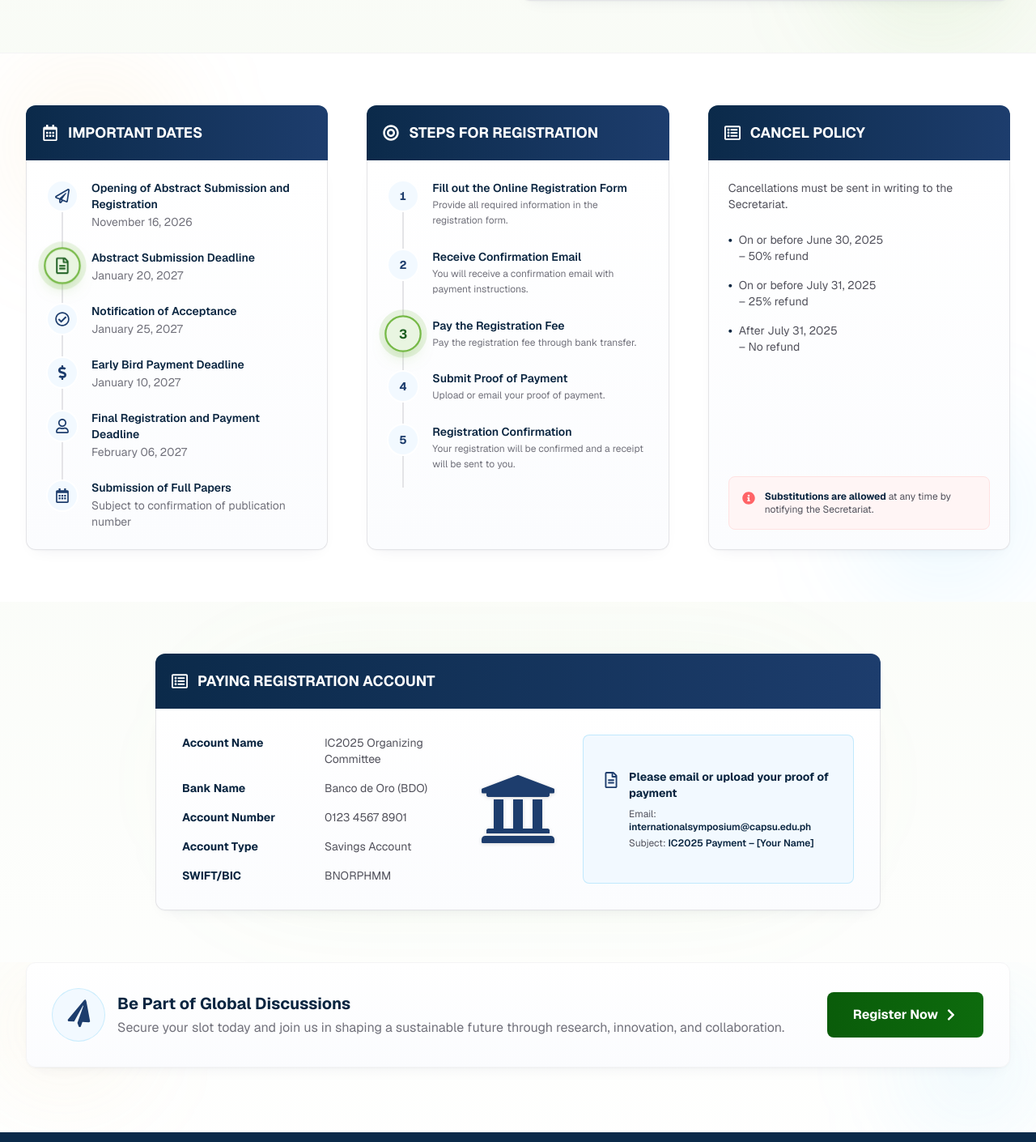
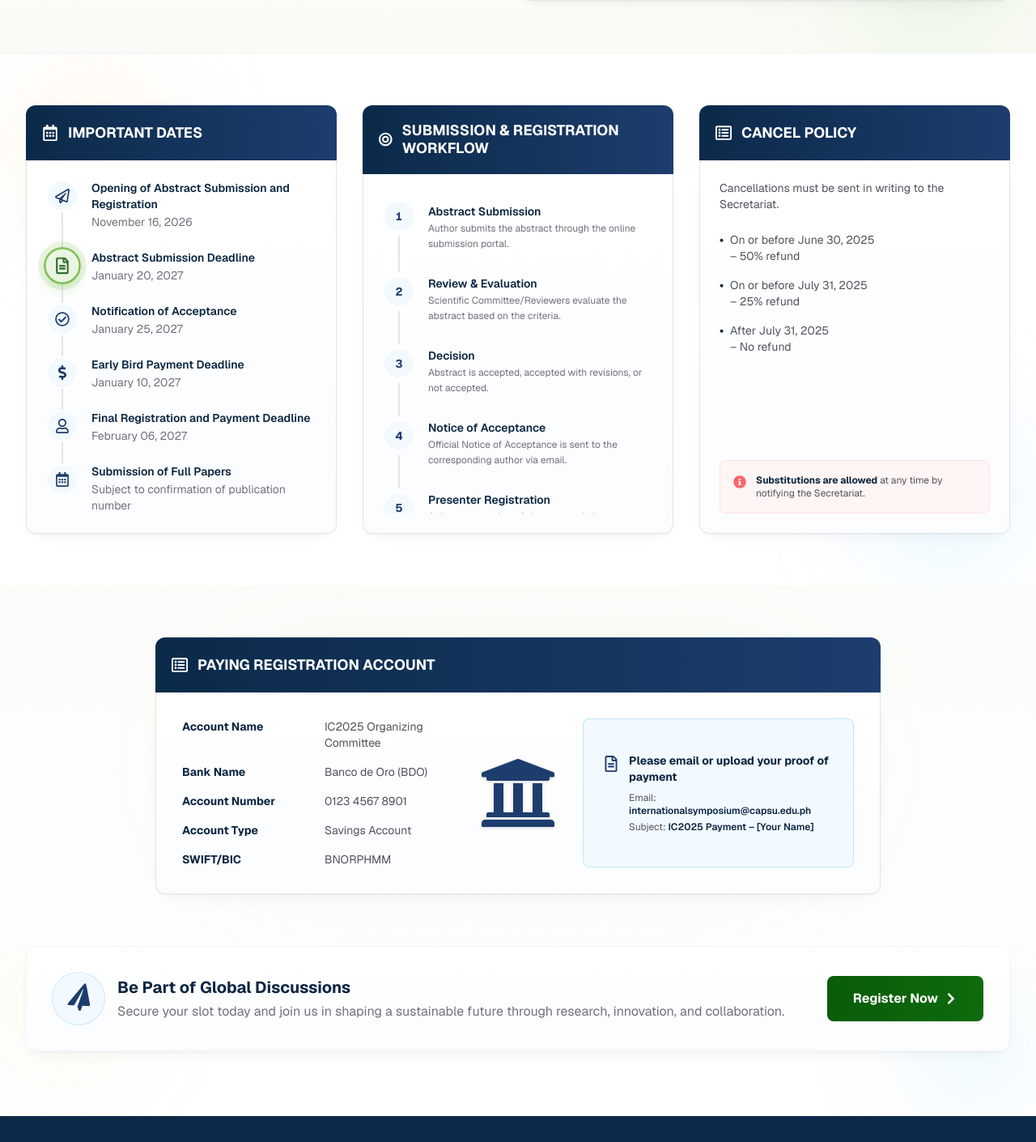
Before and after one commit to miclearnstocode/international_coloqium, a Next.js app: page /registration in a window 1280 px wide. Shown: the part 1060-2470 px from the top of the page at 81% size. Built offline with nearby package versions, Linux system fonts and the light colour scheme; no server answers; grey boxes are pictures that could not be loaded.

Commit message:
fix the submission & registration workflow

```diff
--- a/app/registration/page.tsx
+++ b/app/registration/page.tsx
@@ -6,9 +6,11 @@ import Link from "next/link";
 import { useState, useEffect, useRef } from "react";
 import {
   FaRegListAlt, FaUsers, FaGlobeAsia, FaUserTie, FaUserGraduate, FaUserCircle,
-  FaRegCalendarAlt, FaInfoCircle, FaDollarSign, FaRegUser, FaMobileAlt,
-  FaRegPaperPlane, FaBullseye, FaUniversity, FaRegFileAlt, FaChevronRight,
-  FaRegCheckCircle, FaPaperPlane
+  FaRegCalendarAlt, FaInfoCircle, FaDollarSign, FaRegUser,
+  FaRegPaperPlane, FaUniversity, FaRegFileAlt, FaChevronRight,
+  FaRegCheckCircle, FaPaperPlane, FaLaptop, FaSearch, FaEnvelopeOpenText,
+  FaEnvelope, FaUserCheck, FaTimesCircle, FaCreditCard, FaCheckDouble,
+  FaUsersCog, FaClipboardList, FaBullseye,
 } from "react-icons/fa";
 
 //  Reusable scroll-reveal hook
@@ -129,12 +131,16 @@ export default function RegistrationPage() {
     { icon: <FaRegCalendarAlt />, title: "Submission of Full Papers", date: "Subject to confirmation of publication number" },
   ];
 
-  const steps = [
-    { icon: <FaRegFileAlt />, title: "Fill out the Online Registration Form", desc: "Provide all required information in the registration form." },
-    { icon: <FaRegPaperPlane />, title: "Receive Confirmation Email", desc: "You will receive a confirmation email with payment instructions." },
-    { icon: <FaUniversity />, title: "Pay the Registration Fee", desc: "Pay the registration fee through bank transfer." },
-    { icon: <FaRegPaperPlane />, title: "Submit Proof of Payment", desc: "Upload or email your proof of payment." },
-    { icon: <FaRegCheckCircle />, title: "Registration Confirmation", desc: "Your registration will be confirmed and a receipt will be sent to you." },
+  // Workflow steps derived from the 2nd image
+  const workflowSteps = [
+    { id: 1, icon: <FaLaptop />, title: "Abstract Submission", desc: "Author submits the abstract through the online submission portal." },
+    { id: 2, icon: <FaSearch />, title: "Review & Evaluation", desc: "Scientific Committee/Reviewers evaluate the abstract based on the criteria." },
+    { id: 3, icon: <FaEnvelopeOpenText />, title: "Decision", desc: "Abstract is accepted, accepted with revisions, or not accepted." },
+    { id: 4, icon: <FaEnvelope />, title: "Notice of Acceptance", desc: "Official Notice of Acceptance is sent to the corresponding author via email." },
+    { id: 5, icon: <FaUserCheck />, title: "Presenter Registration", desc: "At least one author of the accepted abstract registers within the prescribed registration period through the online registration platform." },
+    { id: 6, icon: <FaCreditCard />, title: "Payment", desc: "Payment of the registration fee. through the available payment channels. Upload proof of payment in the portal." },
+    { id: 7, icon: <FaCheckDouble />, title: "Confirmation", desc: "Registration is verified and confirmed. A confirmation email with receipt is sent." },
+    { id: 8, icon: <FaUsersCog />, title: "Inclusion in Final Program", desc: "The abstract is included in the final scientific program after registration is confirmed." },
   ];
 
   return (
@@ -143,80 +149,34 @@ export default function RegistrationPage() {
 
       <style jsx global>{`
       @keyframes timelinePulse {
-        0% {
-          transform: scale(1);
-          background-color: #F2F9FF;
-          border-color: #ffffff;
-          color: #1D3D6D;
-          box-shadow: none;
-        }
-        2% {
-          /* instant on */
-          transform: scale(1.14);
-          background-color: #E9F5E1;
-          border-color: #76B947;
-          color: #1b5e20;
-          box-shadow:
-            0 0 0 6px rgba(118,185,71,0.16),
-            0 8px 20px -8px rgba(118,185,71,0.55);
-        }
-        11% {
-          /* hold on for ~1/9 of the cycle */
-          transform: scale(1.14);
-          background-color: #E9F5E1;
-          border-color: #76B947;
-          color: #1b5e20;
-          box-shadow:
-            0 0 0 6px rgba(118,185,71,0.16),
-            0 8px 20px -8px rgba(118,185,71,0.55);
-        }
-        13% {
-          /* instant off */
-          transform: scale(1);
-          background-color: #F2F9FF;
-          border-color: #ffffff;
-          color: #1D3D6D;
-          box-shadow: none;
-        }
-        100% {
-          /* stay off until next cycle */
-          transform: scale(1);
-          background-color: #F2F9FF;
-          border-color: #ffffff;
-          color: #1D3D6D;
-          box-shadow: none;
-        }
+        0% { transform: scale(1); background-color: #F2F9FF; border-color: #ffffff; color: #1D3D6D; box-shadow: none; }
+        2% { transform: scale(1.14); background-color: #E9F5E1; border-color: #76B947; color: #1b5e20; box-shadow: 0 0 0 6px rgba(118,185,71,0.16), 0 8px 20px -8px rgba(118,185,71,0.55); }
+        11% { transform: scale(1.14); background-color: #E9F5E1; border-color: #76B947; color: #1b5e20; box-shadow: 0 0 0 6px rgba(118,185,71,0.16), 0 8px 20px -8px rgba(118,185,71,0.55); }
+        13% { transform: scale(1); background-color: #F2F9FF; border-color: #ffffff; color: #1D3D6D; box-shadow: none; }
+        100% { transform: scale(1); background-color: #F2F9FF; border-color: #ffffff; color: #1D3D6D; box-shadow: none; }
       }
 
-      .timeline-icon.animate-step {
-        animation: timelinePulse 4.8s linear infinite;
-      }
+      .timeline-icon.animate-step { animation: timelinePulse 4.8s linear infinite; }
 
-      /* --- Important Dates: 6 items, 0.8s apart, 4.8s cycle --- */
-      .dates-timeline .timeline-item:nth-child(1) .timeline-icon.animate-step { animation-delay: 0s;   animation-duration: 4.8s; }
+      .dates-timeline .timeline-item:nth-child(1) .timeline-icon.animate-step { animation-delay: 0s; animation-duration: 4.8s; }
       .dates-timeline .timeline-item:nth-child(2) .timeline-icon.animate-step { animation-delay: 0.8s; animation-duration: 4.8s; }
       .dates-timeline .timeline-item:nth-child(3) .timeline-icon.animate-step { animation-delay: 1.6s; animation-duration: 4.8s; }
       .dates-timeline .timeline-item:nth-child(4) .timeline-icon.animate-step { animation-delay: 2.4s; animation-duration: 4.8s; }
       .dates-timeline .timeline-item:nth-child(5) .timeline-icon.animate-step { animation-delay: 3.2s; animation-duration: 4.8s; }
       .dates-timeline .timeline-item:nth-child(6) .timeline-icon.animate-step { animation-delay: 4.0s; animation-duration: 4.8s; }
 
-      /* --- Steps for Registration: 5 items, 0.8s apart, 4s cycle --- */
-      .steps-timeline .timeline-item:nth-child(1) .timeline-icon.animate-step { animation-delay: 0s;   animation-duration: 4s; }
-      .steps-timeline .timeline-item:nth-child(2) .timeline-icon.animate-step { animation-delay: 0.8s; animation-duration: 4s; }
-      .steps-timeline .timeline-item:nth-child(3) .timeline-icon.animate-step { animation-delay: 1.6s; animation-duration: 4s; }
-      .steps-timeline .timeline-item:nth-child(4) .timeline-icon.animate-step { animation-delay: 2.4s; animation-duration: 4s; }
-      .steps-timeline .timeline-item:nth-child(5) .timeline-icon.animate-step { animation-delay: 3.2s; animation-duration: 4s; }
+      .workflow-timeline .timeline-item:nth-child(1) .timeline-icon.animate-step { animation-delay: 0s; animation-duration: 8s; }
+      .workflow-timeline .timeline-item:nth-child(2) .timeline-icon.animate-step { animation-delay: 1s; animation-duration: 8s; }
+      .workflow-timeline .timeline-item:nth-child(3) .timeline-icon.animate-step { animation-delay: 2s; animation-duration: 8s; }
+      .workflow-timeline .timeline-item:nth-child(4) .timeline-icon.animate-step { animation-delay: 3s; animation-duration: 8s; }
+      .workflow-timeline .timeline-item:nth-child(5) .timeline-icon.animate-step { animation-delay: 4s; animation-duration: 8s; }
+      .workflow-timeline .timeline-item:nth-child(6) .timeline-icon.animate-step { animation-delay: 5s; animation-duration: 8s; }
+      .workflow-timeline .timeline-item:nth-child(7) .timeline-icon.animate-step { animation-delay: 6s; animation-duration: 8s; }
+      .workflow-timeline .timeline-item:nth-child(8) .timeline-icon.animate-step { animation-delay: 7s; animation-duration: 8s; }
 
-      /* Pause when user hovers the item */
-      .timeline-item:hover .timeline-icon.animate-step {
-        animation-play-state: paused;
-      }
+      .timeline-item:hover .timeline-icon.animate-step { animation-play-state: paused; }
 
-      @media (prefers-reduced-motion: reduce) {
-        .timeline-icon.animate-step {
-          animation: none !important;
-        }
-      }
+      @media (prefers-reduced-motion: reduce) { .timeline-icon.animate-step { animation: none !important; } }
 
         @keyframes shimmerLine {
           0% { background-position: -200% 0; }
@@ -234,25 +194,18 @@ export default function RegistrationPage() {
           from { opacity: 0; transform: translateX(24px); }
           to { opacity: 1; transform: translateX(0); }
         }
-        @keyframes scaleIn {
-          from { opacity: 0; transform: scale(0.94); }
-          to { opacity: 1; transform: scale(1); }
-        }
 
         .reveal-up { opacity: 0; transform: translateY(28px); }
         .reveal-left { opacity: 0; transform: translateX(-24px); }
         .reveal-right { opacity: 0; transform: translateX(24px); }
-        .reveal-scale { opacity: 0; transform: scale(0.94); }
 
         .in-view .reveal-up { animation: fadeSlideUp 0.9s cubic-bezier(0.16, 1, 0.3, 1) forwards; }
         .in-view .reveal-left { animation: fadeSlideInLeft 0.9s cubic-bezier(0.16, 1, 0.3, 1) forwards; }
         .in-view .reveal-right { animation: fadeSlideInRight 0.9s cubic-bezier(0.16, 1, 0.3, 1) forwards; }
-        .in-view .reveal-scale { animation: scaleIn 0.9s cubic-bezier(0.16, 1, 0.3, 1) forwards; }
 
         .reveal-up.in-view { animation: fadeSlideUp 0.9s cubic-bezier(0.16, 1, 0.3, 1) forwards; }
         .reveal-left.in-view { animation: fadeSlideInLeft 0.9s cubic-bezier(0.16, 1, 0.3, 1) forwards; }
         .reveal-right.in-view { animation: fadeSlideInRight 0.9s cubic-bezier(0.16, 1, 0.3, 1) forwards; }
-        .reveal-scale.in-view { animation: scaleIn 0.9s cubic-bezier(0.16, 1, 0.3, 1) forwards; }
 
         .stagger-1 { animation-delay: 0.10s; }
         .stagger-2 { animation-delay: 0.22s; }
@@ -267,18 +220,12 @@ export default function RegistrationPage() {
           animation: shimmerLine 4s linear infinite;
         }
 
-        /*  Premium card  */
         .premium-card {
           position: relative;
           isolation: isolate;
           background: linear-gradient(180deg, #ffffff 0%, #fbfcfe 100%);
-          transition:
-            transform 0.55s cubic-bezier(0.22, 1, 0.36, 1),
-            box-shadow 0.55s cubic-bezier(0.22, 1, 0.36, 1),
-            border-color 0.4s ease;
-          box-shadow:
-            0 1px 2px rgba(11, 42, 74, 0.04),
-            0 8px 20px -12px rgba(11, 42, 74, 0.10);
+          transition: transform 0.55s cubic-bezier(0.22, 1, 0.36, 1), box-shadow 0.55s cubic-bezier(0.22, 1, 0.36, 1), border-color 0.4s ease;
+          box-shadow: 0 1px 2px rgba(11, 42, 74, 0.04), 0 8px 20px -12px rgba(11, 42, 74, 0.10);
         }
         .premium-card::before {
           content: "";
@@ -294,30 +241,14 @@ export default function RegistrationPage() {
           pointer-events: none;
           z-index: 2;
         }
-        .premium-card::after {
-          content: "";
-          position: absolute;
-          inset: -1px;
-          border-radius: inherit;
-          background: radial-gradient(120% 80% at 50% 0%, rgba(76,195,247,0.16) 0%, rgba(76,195,247,0) 60%);
-          opacity: 0;
-          transition: opacity 0.55s ease;
-          pointer-events: none;
-          z-index: -1;
-        }
         .premium-card:hover {
           transform: translateY(-10px);
           border-color: rgba(118, 185, 71, 0.35);
-          box-shadow:
-            0 2px 4px rgba(11, 42, 74, 0.05),
-            0 12px 24px -10px rgba(11, 42, 74, 0.16),
-            0 32px 60px -20px rgba(11, 42, 74, 0.22),
-            0 0 0 1px rgba(118, 185, 71, 0.05);
+          box-shadow: 0 2px 4px rgba(11, 42, 74, 0.05), 0 12px 24px -10px rgba(11, 42, 74, 0.16), 0 32px 60px -20px rgba(11, 42, 74, 0.22), 0 0 0 1px rgba(118, 185, 71, 0.05);
         }
         .premium-card:hover::before {
           background: linear-gradient(135deg, rgba(118,185,71,0.9) 0%, rgba(213,165,77,0.5) 50%, rgba(76,195,247,0.9) 100%);
         }
-        .premium-card:hover::after { opacity: 1; }
 
         .premium-icon {
           transition: transform 0.6s cubic-bezier(0.22, 1, 0.36, 1), box-shadow 0.5s ease;
@@ -343,7 +274,6 @@ export default function RegistrationPage() {
         }
         .premium-btn:hover::after { transform: translateX(100%); }
 
-        /*  Timeline row hover  */
         .timeline-item {
           transition: transform 0.35s cubic-bezier(0.22, 1, 0.36, 1);
         }
@@ -351,10 +281,7 @@ export default function RegistrationPage() {
           transform: translateX(6px);
         }
         .timeline-item .timeline-icon {
-          transition: transform 0.45s cubic-bezier(0.22, 1, 0.36, 1),
-                      box-shadow 0.5s ease,
-                      background-color 0.5s ease,
-                      color 0.4s ease;
+          transition: transform 0.45s cubic-bezier(0.22, 1, 0.36, 1), box-shadow 0.5s ease, background-color 0.5s ease, color 0.4s ease;
         }
         .timeline-item:hover .timeline-icon {
           transform: scale(1.12) rotate(-6deg);
@@ -363,7 +290,6 @@ export default function RegistrationPage() {
           box-shadow: 0 0 0 6px rgba(118,185,71,0.12), 0 8px 20px -8px rgba(118,185,71,0.45);
         }
 
-        /*  Payment table row hover  */
         .pay-row {
           transition: background-color 0.3s ease, transform 0.3s ease;
         }
@@ -371,7 +297,6 @@ export default function RegistrationPage() {
           background-color: rgba(118, 185, 71, 0.08);
         }
 
-        /*  Fee list hover  */
         .fee-item {
           transition: transform 0.35s cubic-bezier(0.22, 1, 0.36, 1);
         }
@@ -409,7 +334,6 @@ export default function RegistrationPage() {
         ref={heroScroll.ref}
         className={`relative bg-white overflow-hidden border-b border-zinc-100 ${heroReveal.inView ? "in-view" : ""}`}
       >
-        {/* Decorative orbs — green + sky blue */}
         <div
           aria-hidden
           className="absolute top-0 left-0 w-96 h-96 bg-linear-to-br from-[#76B947]/10 to-transparent rounded-full blur-3xl -translate-y-1/3 -translate-x-1/4 pointer-events-none"
@@ -418,8 +342,6 @@ export default function RegistrationPage() {
           aria-hidden
           className="absolute bottom-0 left-1/3 w-72 h-72 bg-linear-to-tr from-[#4FC3F7]/10 to-transparent rounded-full blur-3xl translate-y-1/4 pointer-events-none"
         />
-
-        {/* Floating image — subtle scroll parallax */}
         <div
           className="hidden md:block absolute top-1/2 right-8 w-[45%] pointer-events-none z-10"
           style={{ transform: `translateY(calc(-50% + ${(heroScroll.progress - 0.5) * -30}px))` }}
@@ -460,7 +382,6 @@ export default function RegistrationPage() {
 
       {/* == FEES & INFORMATION == */}
       <section ref={feesScroll.ref} className="py-16 relative overflow-hidden">
-        {/* Ambient palette glows */}
         <div aria-hidden className="pointer-events-none absolute -top-24 left-1/2 -translate-x-1/2 h-64 w-[70%] rounded-full bg-[#4FC3F7]/10 blur-3xl" />
         <div aria-hidden className="pointer-events-none absolute bottom-0 right-0 h-64 w-64 rounded-full bg-[#76B947]/10 blur-3xl" />
         <div
@@ -468,7 +389,6 @@ export default function RegistrationPage() {
           className={`relative max-w-350 mx-auto px-8 ${feesReveal.inView ? "in-view" : ""}`}
         >
           <div className="flex flex-col md:flex-row gap-8 items-stretch">
-
             {/* Left: Fees */}
             <div className="w-full md:w-1/2 reveal-left">
               <div className="bg-linear-to-r from-[#0B2A4A] to-[#1D3D6D] text-white p-5 flex items-center gap-3 rounded-t-xl">
@@ -549,15 +469,16 @@ export default function RegistrationPage() {
         </div>
       </section>
 
-      {/* == DATES, STEPS & POLICY == */}
+      {/* == DATES, STEPS (WORKFLOW) & POLICY == */}
       <section ref={infoReveal.ref} className={`bg-white py-16 border-t border-zinc-100 relative overflow-hidden ${infoReveal.inView ? "in-view" : ""}`}>
         <div aria-hidden className="pointer-events-none absolute top-0 left-0 h-56 w-56 rounded-full bg-[#F0C674]/10 blur-3xl" />
         <div aria-hidden className="pointer-events-none absolute bottom-0 right-0 h-56 w-56 rounded-full bg-[#4FC3F7]/10 blur-3xl" />
-        <div className="relative max-w-350 mx-auto px-8 grid grid-cols-1 lg:grid-cols-3 gap-12 items-stretch">
+
+        <div className="relative max-w-350 mx-auto px-8 grid grid-cols-1 lg:grid-cols-3 gap-8 items-stretch">
 
           {/* Important Dates */}
           <div className="reveal-up stagger-1 flex flex-col h-full">
-            <div className="bg-linear-to-r from-[#0B2A4A] to-[#1D3D6D] text-white p-5 flex items-center gap-3 rounded-t-xl mb-0">
+            <div className="bg-linear-to-r from-[#0B2A4A] to-[#1D3D6D] text-white p-5 flex items-center gap-3 rounded-t-xl shrink-0 bg-clip-padding">
               <FaRegCalendarAlt className="text-xl" />
               <h2 className="text-lg font-bold uppercase">Important Dates</h2>
             </div>
@@ -581,35 +502,88 @@ export default function RegistrationPage() {
             </div>
           </div>
 
-          {/* Steps for Registration */}
+          {/* Submission & Registration Workflow */}
           <div className="reveal-up stagger-2 flex flex-col h-full">
-            <div className="bg-linear-to-r from-[#0B2A4A] to-[#1D3D6D] text-white p-5 flex items-center gap-3 rounded-t-xl mb-0">
+            <div className="bg-linear-to-r from-[#0B2A4A] to-[#1D3D6D] text-white p-5 flex items-center gap-3 rounded-t-xl shrink-0 bg-clip-padding">
               <FaBullseye className="text-xl" />
-              <h2 className="text-lg font-bold uppercase">Steps for Registration</h2>
+              <h2 className="text-lg font-bold uppercase leading-tight">Submission & Registration Workflow</h2>
             </div>
 
-            <div className="premium-card bg-white border border-t-0 border-zinc-200 rounded-b-xl p-6 relative flex-1">
-              <div className="absolute left-10.75 top-12 bottom-19 w-0.5 bg-zinc-200"></div>
+            <div className="premium-card bg-white border border-t-0 border-zinc-200 rounded-b-xl relative flex-1 overflow-hidden">
 
-              <div className="space-y-6 relative steps-timeline">
-                {steps.map((step, idx) => (
-                  <div key={idx} className={`timeline-item flex gap-4 relative reveal-up stagger-${(idx % 6) + 1}`}>
-                    <div className="timeline-icon animate-step w-10 h-10 rounded-full bg-[#F2F9FF] border-2 border-white text-[#1D3D6D] flex items-center justify-center text-lg shrink-0 relative z-10 font-bold">
-                      <span className="text-sm leading-none tabular-nums">{idx + 1}</span>
+              <div className="absolute inset-0 p-6 flex flex-col">
+                <style dangerouslySetInnerHTML={{__html: `
+                  .workflow-scroll::-webkit-scrollbar { width: 6px; }
+                  .workflow-scroll::-webkit-scrollbar-track { background: #f4f4f5; border-radius: 8px; }
+                  .workflow-scroll::-webkit-scrollbar-thumb { background: #cbd5e1; border-radius: 8px; }
+                  .workflow-scroll::-webkit-scrollbar-thumb:hover { background: #94a3b8; }
+                `}} />
+
+                <div className="workflow-scroll overflow-y-auto px-3 py-2 -mx-3 h-full relative">
+
+                  <div className="space-y-2 relative workflow-timeline">
+                    {workflowSteps.map((step, idx) => {
+                      const isLast = idx === workflowSteps.length - 1;
+                      return (
+                        <div key={step.id} className={`timeline-item flex gap-4 relative reveal-up stagger-${(idx % 6) + 1} pb-4`}>
+                          <div className="w-10 flex flex-col items-center shrink-0 relative z-10">
+                            {/* Top half of the line (hidden for the first item) */}
+                            <div className={`w-0.5 bg-zinc-200 ${idx === 0 ? 'h-0' : 'h-2 -mt-2 mb-1'}`}></div>
+
+                            {/* The animated icon */}
+                            <div className="timeline-icon animate-step w-10 h-10 rounded-full bg-[#F2F9FF] border-2 border-white text-[#1D3D6D] flex items-center justify-center text-lg shrink-0 font-bold">
+                              <span className="text-sm leading-none tabular-nums">{step.id}</span>
+                            </div>
+
+                            {/* Bottom half of the line (hidden for the LAST item) */}
+                            {!isLast && (
+                              <div className="w-0.5 bg-zinc-200 flex-1 mt-1 -mb-4"></div>
+                            )}
+                          </div>
+
+                          <div className="pt-1 flex-1">
+                            <p className="font-semibold text-[#0A2540] text-sm mb-0.5">{step.title}</p>
+                            <p className="text-xs text-zinc-500 leading-relaxed">{step.desc}</p>
+                          </div>
+                        </div>
+                      );
+                    })}
+
+                    {/* Not Accepted Branch - Stretched full width */}
+                    <div className="relative pt-2 pb-4 mt-2">
+                      <div className="bg-red-50 border border-red-200 rounded-lg p-4 flex gap-3 items-start">
+                        <FaTimesCircle className="text-red-500 mt-0.5 shrink-0 text-lg" />
+                        <div>
+                          <p className="font-bold text-red-700 text-xs uppercase tracking-wider mb-1">Not Accepted</p>
+                          <p className="text-xs text-red-600/80 leading-relaxed">Author is informed of the decision via email.</p>
+                        </div>
+                      </div>
                     </div>
-                    <div>
-                      <p className="font-semibold text-[#0A2540] text-sm mb-0.5">{step.title}</p>
-                      <p className="text-xs text-zinc-500 leading-relaxed">{step.desc}</p>
+
+                    {/* Important Notes - Stretched full width */}
+                    <div className="pt-2 pb-2">
+                      <div className="bg-[#FEF9E7] border border-[#F0C674] rounded-lg p-4 flex gap-3 items-start">
+                          <FaClipboardList className="text-[#D5A54D] mt-0.5 shrink-0 text-lg" />
+                          <div>
+                            <p className="font-bold text-[#0A2540] text-xs uppercase tracking-wider mb-2">Important Notes</p>
+                            <ul className="text-[11px] text-zinc-600 space-y-1.5 list-disc pl-3 marker:text-[#D5A54D]">
+                              <li>Registration is required for accepted presenters within the prescribed registration period.</li>
+                              <li>At least one author of each accepted abstract must register.</li>
+                              <li>Only registered presenters will be included in the final scientific program.</li>
+                            </ul>
+                          </div>
+                      </div>
                     </div>
                   </div>
-                ))}
+                </div>
               </div>
+
             </div>
           </div>
 
           {/* Cancel Policy */}
           <div className="reveal-up stagger-3 flex flex-col h-full">
-            <div className="bg-linear-to-r from-[#0B2A4A] to-[#1D3D6D] text-white p-5 flex items-center gap-3 rounded-t-xl mb-0">
+            <div className="bg-linear-to-r from-[#0B2A4A] to-[#1D3D6D] text-white p-5 flex items-center gap-3 rounded-t-xl shrink-0 bg-clip-padding">
               <FaRegListAlt className="text-xl" />
               <h2 className="text-lg font-bold uppercase">Cancel Policy</h2>
             </div>
@@ -655,8 +629,6 @@ export default function RegistrationPage() {
 
             <div className="premium-card bg-white border border-t-0 border-zinc-200 rounded-b-xl p-8">
               <div className="grid grid-cols-1 md:grid-cols-[1fr_auto_1fr] gap-8 items-center">
-
-                {/* Left: Account Info */}
                 <div className="space-y-6">
                   <div className="grid grid-cols-[160px_1fr] gap-4 text-sm">
                     <span className="font-bold text-[#0A2540] whitespace-nowrap">Account Name</span>
@@ -676,12 +648,10 @@ export default function RegistrationPage() {
                   </div>
                 </div>
 
-                {/* Center: Bank Icon */}
                 <div className="flex justify-center items-center h-full py-4 md:py-0">
                   <FaUniversity className="text-[#1D3D6D] text-8xl drop-shadow-sm" />
                 </div>
 
-                {/* Right: Email Instructions */}
                 <div className="bg-[#F2F9FF] border border-[#4FC3F7]/30 rounded-lg p-6 h-full flex flex-col justify-center">
                   <div className="flex items-start gap-3">
                     <FaRegFileAlt className="text-[#1D3D6D] mt-1 text-xl shrink-0" />
@@ -694,7 +664,6 @@ export default function RegistrationPage() {
                     </div>
                   </div>
                 </div>
-
               </div>
             </div>
           </div>
```
